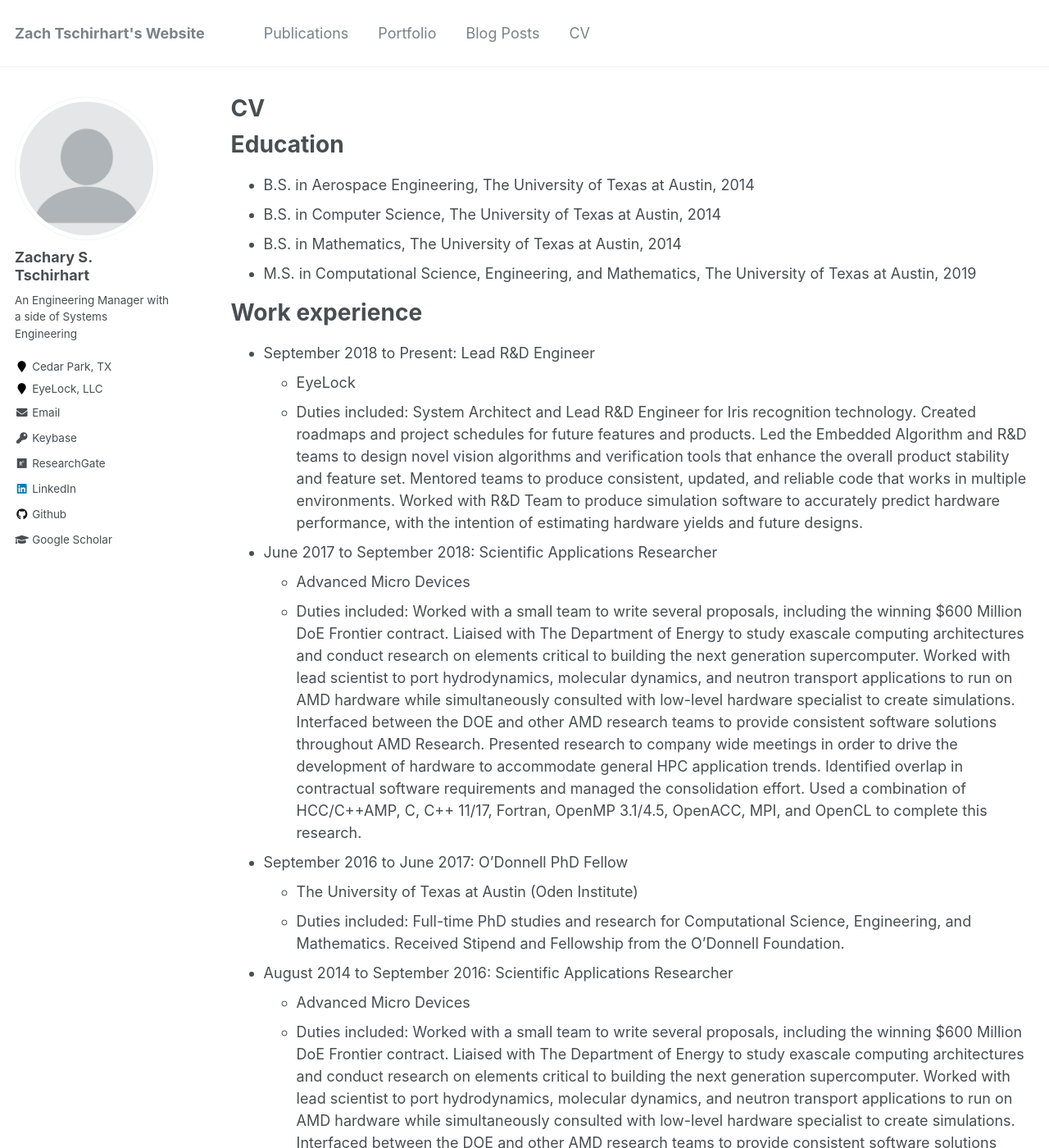
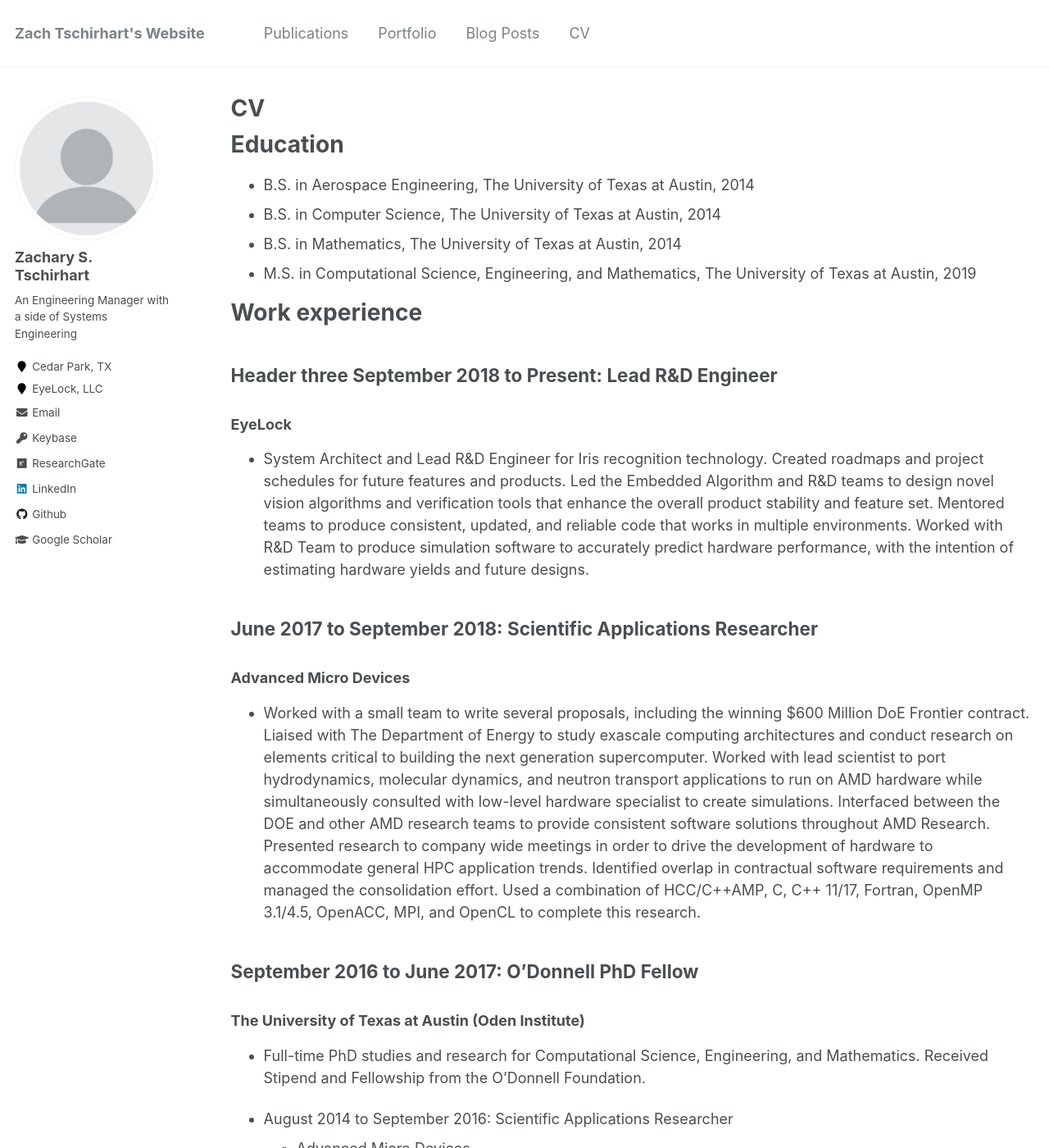
Before and after one commit to ztschir/ztschir.github.io, a Jekyll site: the page built from _pages/cv.md, in a window 1280 px wide and 1400 px high. Shown: the whole window at 82% size. Built offline with Jekyll 4.4.1, drawn with Linux system fonts in a browser that asks for light colours.

Commit message:
changed cv

```diff
--- a/_pages/cv.md
+++ b/_pages/cv.md
@@ -18,17 +18,17 @@ Education
 
 Work experience
 ======
-* September 2018 to Present: Lead R&D Engineer
-  * EyeLock
-  * Duties included: System Architect and Lead R&D Engineer for Iris recognition technology. Created roadmaps and project schedules for future features and products. Led the Embedded Algorithm and R&D teams to design novel vision algorithms and verification tools that enhance the overall product stability and feature set. Mentored teams to produce consistent, updated, and reliable code that works in multiple environments. Worked with R&D Team to produce simulation software to accurately predict hardware performance, with the intention of estimating hardware yields and future designs.
+## Header three September 2018 to Present: Lead R&D Engineer
+### EyeLock
+  * System Architect and Lead R&D Engineer for Iris recognition technology. Created roadmaps and project schedules for future features and products. Led the Embedded Algorithm and R&D teams to design novel vision algorithms and verification tools that enhance the overall product stability and feature set. Mentored teams to produce consistent, updated, and reliable code that works in multiple environments. Worked with R&D Team to produce simulation software to accurately predict hardware performance, with the intention of estimating hardware yields and future designs.
 
-* June 2017 to September 2018: Scientific Applications Researcher
-  * Advanced Micro Devices
-  * Duties included: Worked with a small team to write several proposals, including the winning $600 Million DoE Frontier contract. Liaised with The Department of Energy to study exascale computing architectures and conduct research on elements critical to building the next generation supercomputer. Worked with lead scientist to port hydrodynamics, molecular dynamics, and neutron transport applications to run on AMD hardware while simultaneously consulted with low-level hardware specialist to create simulations. Interfaced between the DOE and other AMD research teams to provide consistent software solutions throughout AMD Research. Presented research to company wide meetings in order to drive the development of hardware to accommodate general HPC application trends. Identified overlap in contractual software requirements and managed the consolidation effort. Used a combination of HCC/C++AMP, C, C++ 11/17, Fortran, OpenMP 3.1/4.5, OpenACC, MPI, and OpenCL to complete this research.
+## June 2017 to September 2018: Scientific Applications Researcher
+### Advanced Micro Devices
+  * Worked with a small team to write several proposals, including the winning $600 Million DoE Frontier contract. Liaised with The Department of Energy to study exascale computing architectures and conduct research on elements critical to building the next generation supercomputer. Worked with lead scientist to port hydrodynamics, molecular dynamics, and neutron transport applications to run on AMD hardware while simultaneously consulted with low-level hardware specialist to create simulations. Interfaced between the DOE and other AMD research teams to provide consistent software solutions throughout AMD Research. Presented research to company wide meetings in order to drive the development of hardware to accommodate general HPC application trends. Identified overlap in contractual software requirements and managed the consolidation effort. Used a combination of HCC/C++AMP, C, C++ 11/17, Fortran, OpenMP 3.1/4.5, OpenACC, MPI, and OpenCL to complete this research.
 
-* September 2016 to June 2017: O'Donnell PhD Fellow
-  * The University of Texas at Austin (Oden Institute)
-  * Duties included: Full-time PhD studies and research for Computational Science, Engineering, and Mathematics. Received Stipend and Fellowship from the O'Donnell Foundation.
+## September 2016 to June 2017: O'Donnell PhD Fellow
+### The University of Texas at Austin (Oden Institute)
+  * Full-time PhD studies and research for Computational Science, Engineering, and Mathematics. Received Stipend and Fellowship from the O'Donnell Foundation.
 
 * August 2014 to September 2016: Scientific Applications Researcher
   * Advanced Micro Devices
```
